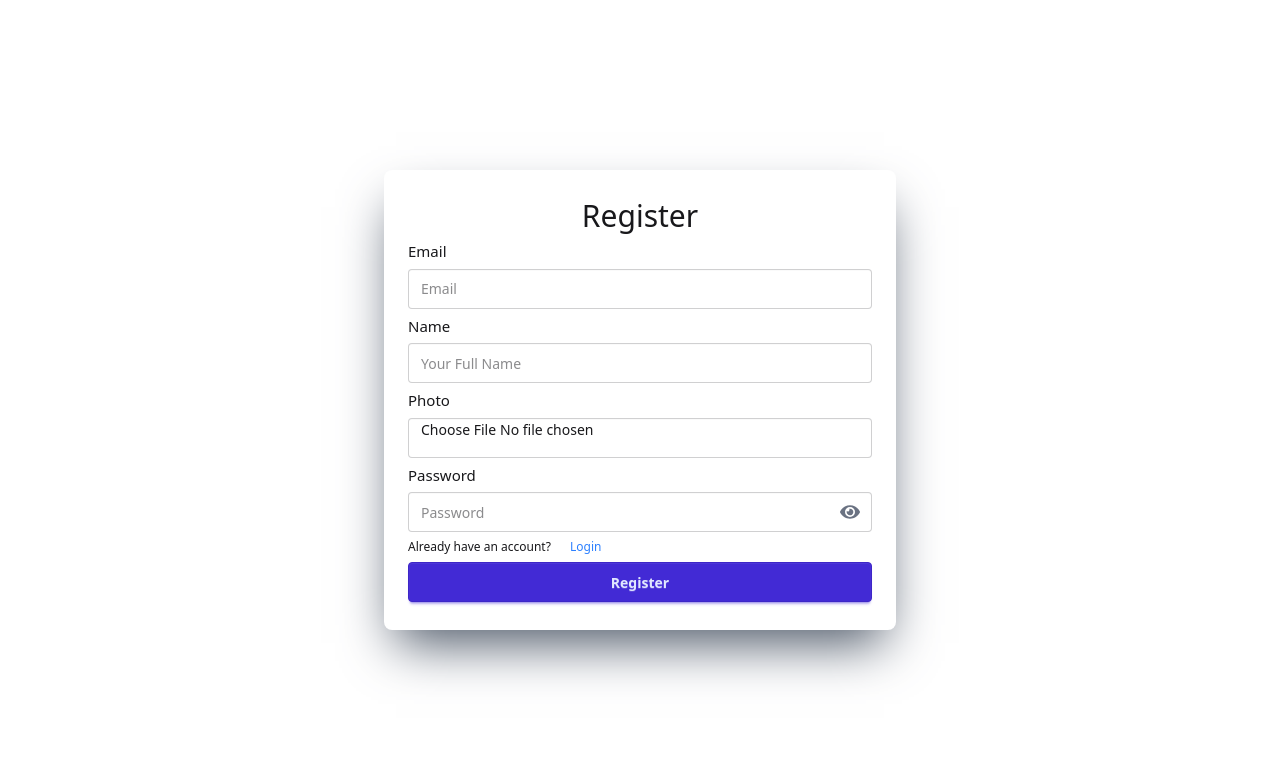
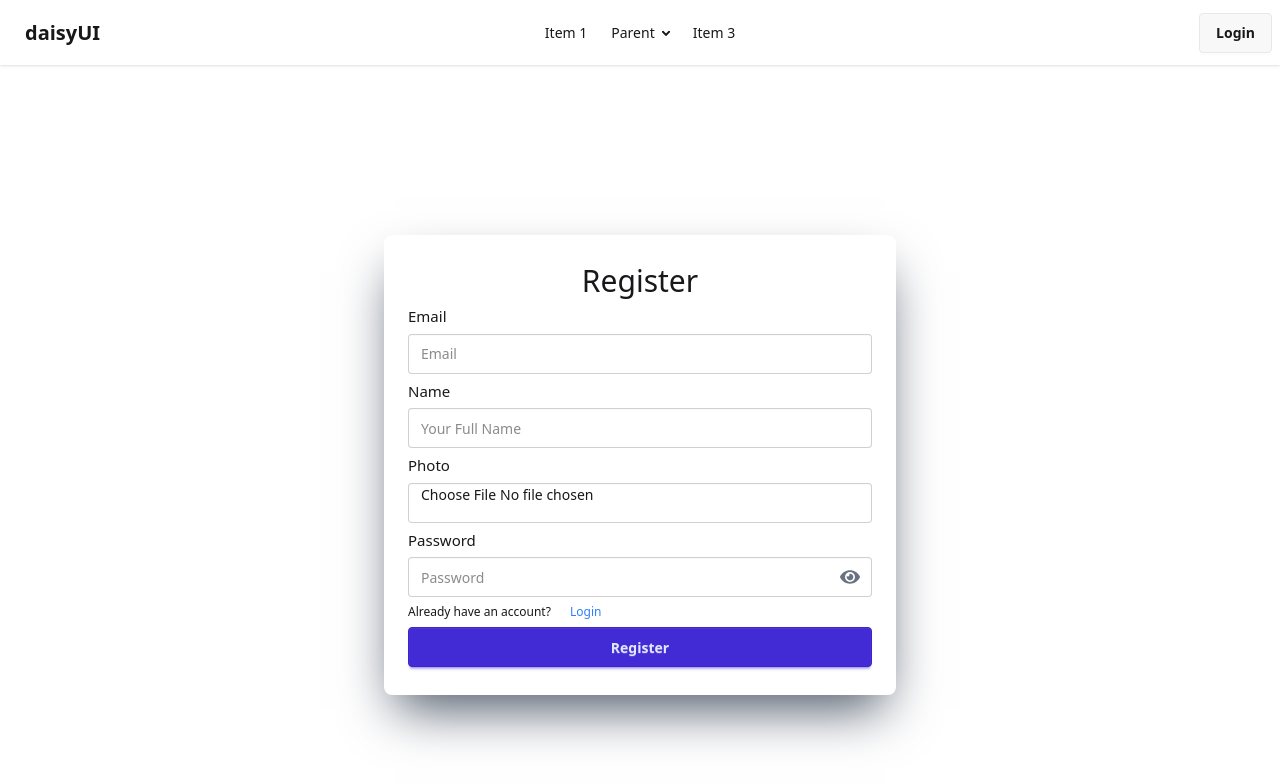
Before and after one commit to SubrotoChandaShuvo/BloodLove, a React (Vite) app: page /register in a window 1280 px wide. Shown: the top 784 px of the page. Built offline with nearby package versions, Linux system fonts and the light colour scheme; no server answers.

Commit message:
Navbar added

```diff
--- /dev/null
+++ b/src/Components/Navbar.jsx
@@ -0,0 +1,58 @@
+import React, { useContext } from 'react';
+import { Link } from 'react-router';
+import { AuthContext } from '../Provider/AuthProvider';
+
+const Navbar = () => {
+
+    const {user} = useContext(AuthContext)
+    return (
+        <div>
+            <div className="navbar bg-base-100 shadow-sm">
+  <div className="navbar-start">
+    <div className="dropdown">
+      <div tabIndex={0} role="button" className="btn btn-ghost lg:hidden">
+        <svg xmlns="http://www.w3.org/2000/svg" className="h-5 w-5" fill="none" viewBox="0 0 24 24" stroke="currentColor"> <path strokeLinecap="round" strokeLinejoin="round" strokeWidth="2" d="M4 6h16M4 12h8m-8 6h16" /> </svg>
+      </div>
+      <ul
+        tabIndex="-1"
+        className="menu menu-sm dropdown-content bg-base-100 rounded-box z-1 mt-3 w-52 p-2 shadow">
+        <li><a>Item 1</a></li>
+        <li>
+          <a>Parent</a>
+          <ul className="p-2">
+            <li><a>Submenu 1</a></li>
+            <li><a>Submenu 2</a></li>
+          </ul>
+        </li>
+        <li><a>Item 3</a></li>
+      </ul>
+    </div>
+    <a className="btn btn-ghost text-xl">daisyUI</a>
+  </div>
+  <div className="navbar-center hidden lg:flex">
+    <ul className="menu menu-horizontal px-1">
+      <li><a>Item 1</a></li>
+      <li>
+        <details>
+          <summary>Parent</summary>
+          <ul className="p-2 bg-base-100 w-40 z-1">
+            <li><a>Submenu 1</a></li>
+            <li><a>Submenu 2</a></li>
+          </ul>
+        </details>
+      </li>
+      <li><a>Item 3</a></li>
+    </ul>
+  </div>
+  <div className="navbar-end">
+    {
+        user?(<Link className="btn">Logout</Link>):(<Link to={'/login'} className="btn">Login</Link>)
+    }
+
+  </div>
+</div>
+        </div>
+    );
+};
+
+export default Navbar;
--- a/src/RootLayout/RootLayout.jsx
+++ b/src/RootLayout/RootLayout.jsx
@@ -1,9 +1,11 @@
 import React from 'react';
 import { Outlet } from 'react-router';
+import Navbar from '../Components/Navbar';
 
 const RootLayout = () => {
     return (
         <div>
+            <Navbar></Navbar>
             <Outlet></Outlet>
         </div>
     );
```
